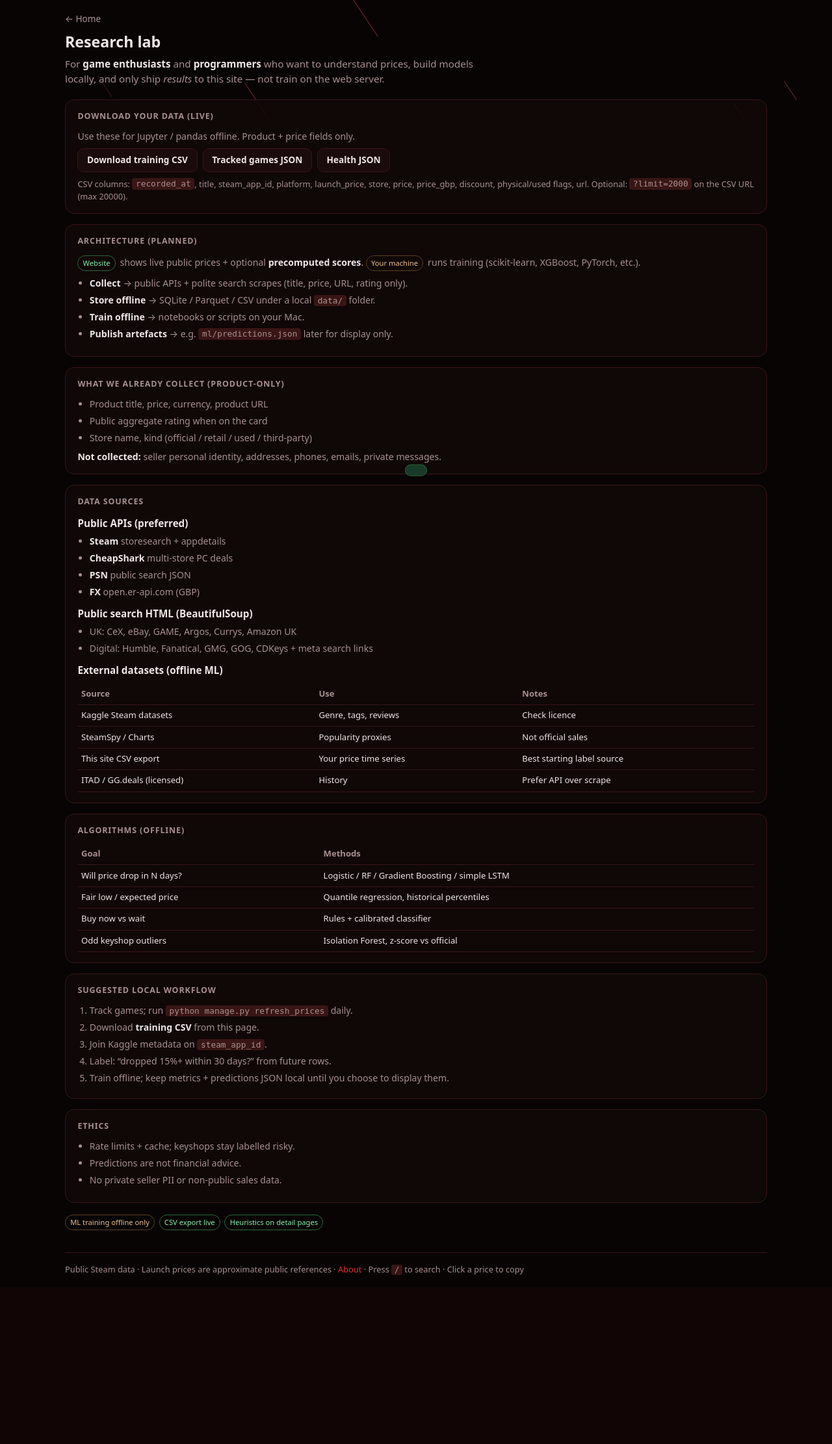
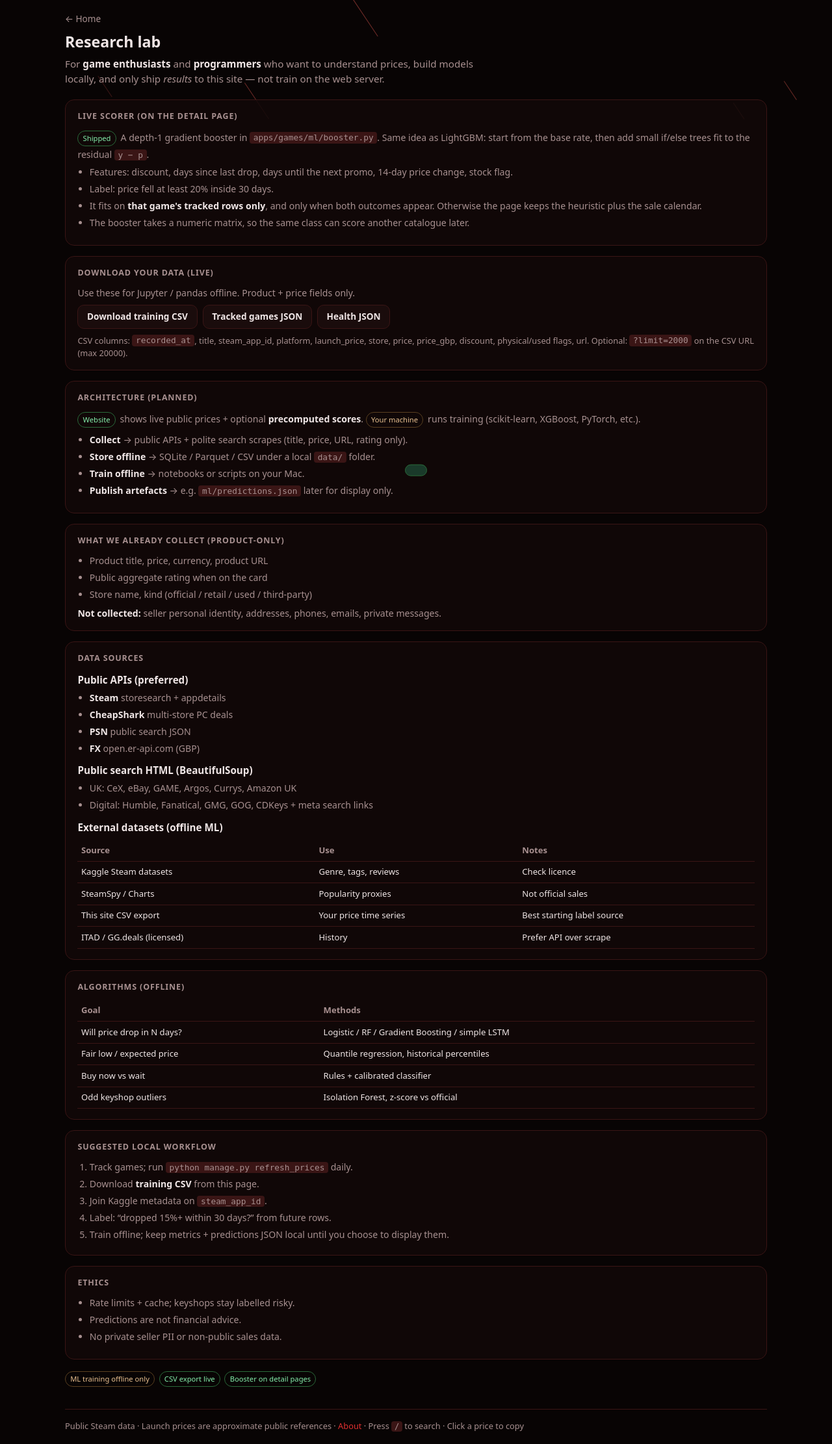
Before and after one commit to harinivasanc2000/django-game-price-tracker, a Django app: page /research/ in a window 1280 px wide. Shown: the part 71-2293 px from the top of the page at 65% size. Before the commit the page ends 2033 px from the top, so only its background shows below. Run offline with Django 5.2, Linux system fonts and the light colour scheme; data comes from the database, SQL or seed files in the repository; data that the repository does not hold is empty; parts of the project's set-up code (start-up, migrations or seed data) failed here and were passed over.

Commit message:
Document the live gradient booster on the research page.

```diff
--- a/templates/games/research.html
+++ b/templates/games/research.html
@@ -50,6 +50,21 @@
     For <strong>game enthusiasts</strong> and <strong>programmers</strong> who want to understand prices,
     build models locally, and only ship <em>results</em> to this site — not train on the web server.
   </p>
+
+  <section>
+    <h2>Live scorer (on the detail page)</h2>
+    <p>
+      <span class="pill ok">Shipped</span>
+      A depth-1 gradient booster in <code>apps/games/ml/booster.py</code>.
+      Same idea as LightGBM: start from the base rate, then add small if/else trees fit to the residual <code>y − p</code>.
+    </p>
+    <ul>
+      <li>Features: discount, days since last drop, days until the next promo, 14-day price change, stock flag.</li>
+      <li>Label: price fell at least 20% inside 30 days.</li>
+      <li>It fits on <strong>that game's tracked rows only</strong>, and only when both outcomes appear. Otherwise the page keeps the heuristic plus the sale calendar.</li>
+      <li>The booster takes a numeric matrix, so the same class can score another catalogue later.</li>
+    </ul>
+  </section>
 
   <section>
     <h2>Download your data (live)</h2>
@@ -148,7 +163,7 @@
   <p style="font-size:0.82rem;color:var(--muted);margin-top:0.5rem;">
     <span class="pill later">ML training offline only</span>
     <span class="pill ok">CSV export live</span>
-    <span class="pill ok">Heuristics on detail pages</span>
+    <span class="pill ok">Booster on detail pages</span>
   </p>
 </div>
 {% endblock %}
```
